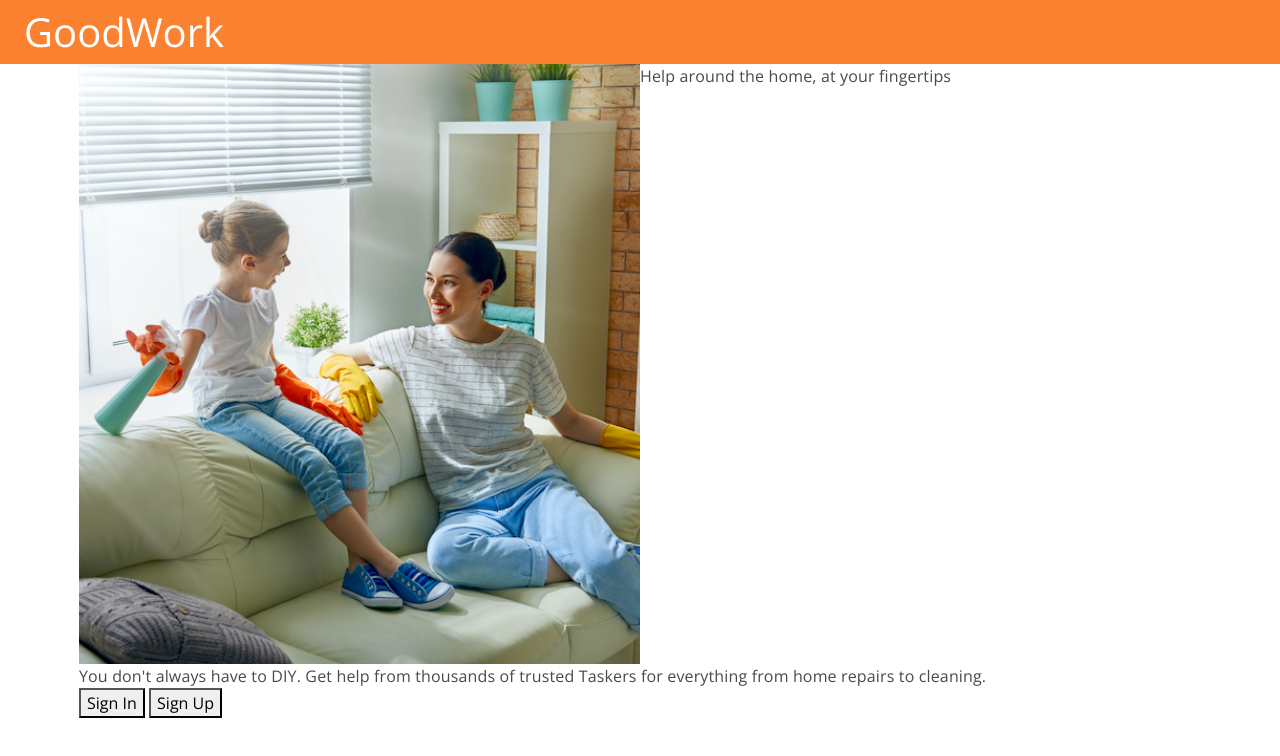
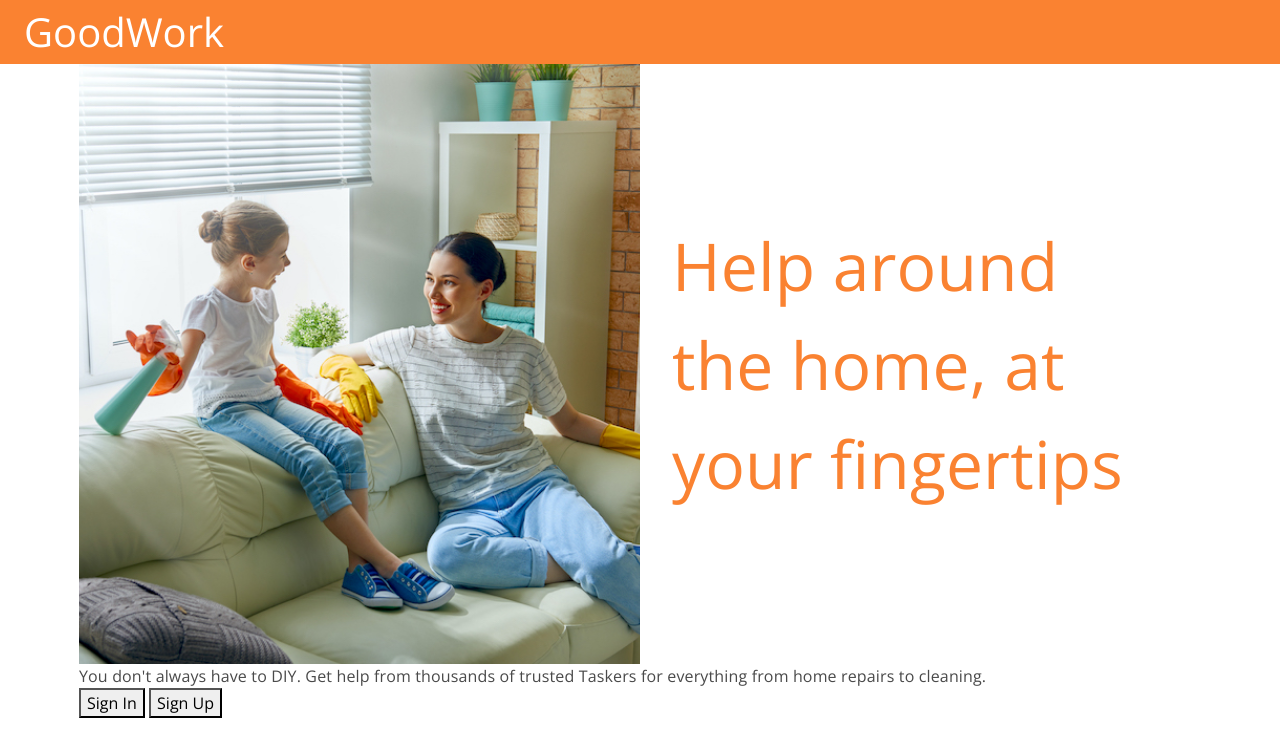
Before and after one commit to EdeniltonBorba/GoodWork, a React (Create React App) app: page / in a window 1280 px wide. Shown: the top 756 px of the page. Built offline with nearby package versions, Linux system fonts and the light colour scheme.

Commit message:
add styleComponents

```diff
--- a/src/pages/Welcome/index.js
+++ b/src/pages/Welcome/index.js
@@ -2,7 +2,14 @@ import React from "react";
 import Toolbar from '@material-ui/core/Toolbar';
 import Typography from '@material-ui/core/Typography';
 import { LogoOpening } from '../../components/Logo/Logo';
-import { AppBar, HomeRoot, HomeImage } from "./styles";
+import {
+    AppBar,
+    WelcomeRoot,
+    WelcomeImage,
+    WelcomeBox,
+    WelcomeText,
+    CustomHelp
+} from "./styles";
 import { Container } from "../../components/Grid";
 import { Link } from "react-router-dom";
 
@@ -19,12 +26,14 @@ function Welcome() {
                 <div className="">
                     <Container maxWidth="sm">
                         <Typography>
-                            <HomeRoot>
-                                <HomeImage />
-                                <div className="homeBox">
-                                    <div className="homeText"><span class="customHelp">Help</span> around the home, at your fingertips</div>
-                                </div>
-                            </HomeRoot>
+                            <WelcomeRoot>
+                                <WelcomeImage />
+                                <WelcomeBox>
+                                    <WelcomeText>
+                                        <div><span className={`${CustomHelp}`}>Help</span> around the home, at your fingertips</div>
+                                    </WelcomeText>
+                                </WelcomeBox>
+                            </WelcomeRoot>
                             <div className="homeSubtitle">
                                 <div className="mainTitle">
                                     You don't always have to DIY. Get help from thousands of trusted Taskers for everything from home repairs to cleaning.
--- a/src/pages/Welcome/styles.js
+++ b/src/pages/Welcome/styles.js
@@ -12,14 +12,34 @@ flex-shrink: 0;
 flex-direction: column;
 `;
 
-export const HomeRoot = styled.div`
+export const WelcomeRoot = styled.div`
  display: flex;
  `;
 
-export const HomeImage = styled.div`
+export const WelcomeImage = styled.div`
  background-size: cover;
  background-position: top;
  background-image: url(${img});
  width: 50%;
  height: 600px;
  `;
+
+export const WelcomeBox = styled.div`
+ width: 50%;
+    display: flex;
+    justify-content: center;
+    align-items: center;
+    padding: 2rem;
+ `;
+
+export const WelcomeText = styled.div`
+ color: #fa8231;
+    font-size: 66px;
+    font-weight: 200;
+ `;
+
+export const CustomHelp = styled.div`
+ background-color: #fa8231;
+    color: white;
+    padding: 0 1.0rem;
+ `;
```
